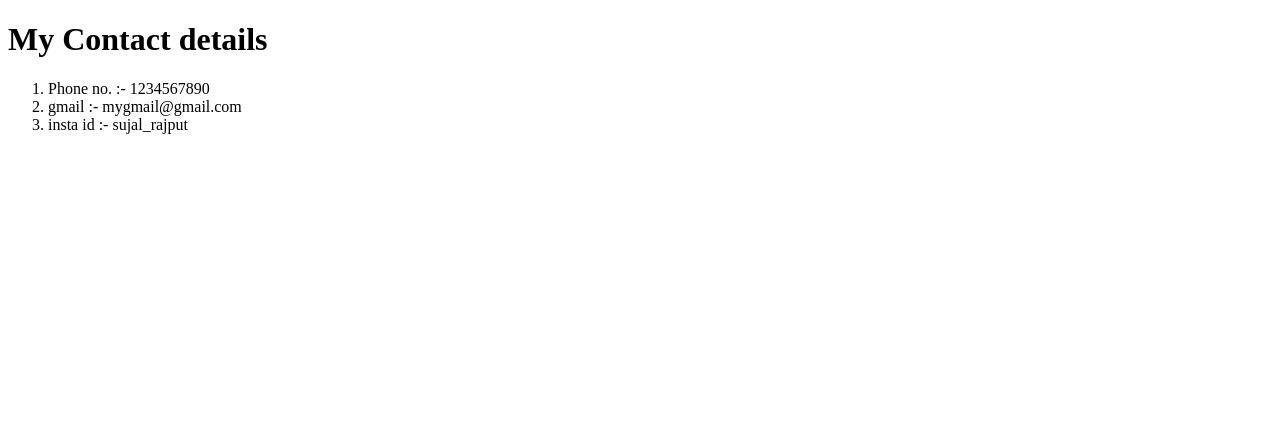
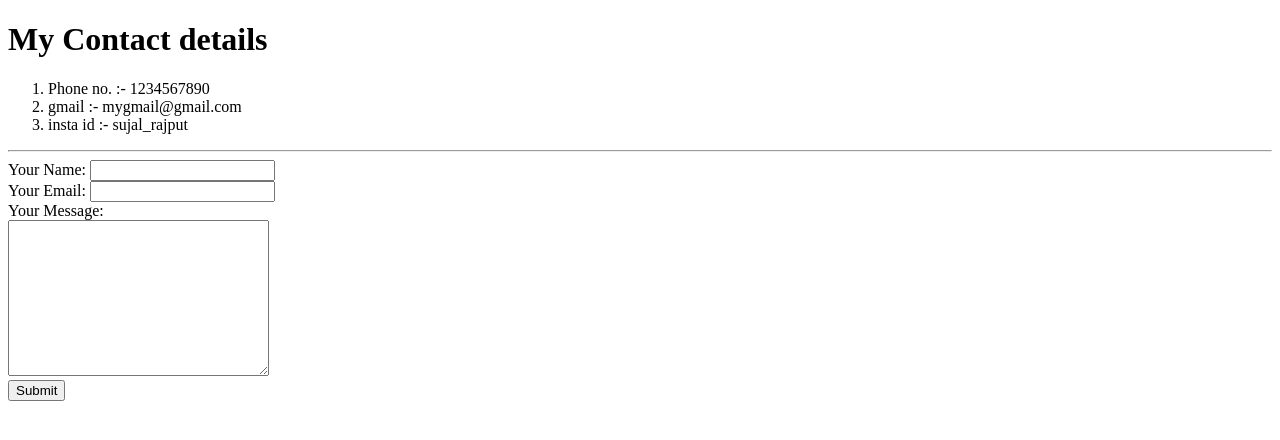
Before and after one commit to Sujal-web/cv, a plain HTML site: page contact-me.html in a window 1280 px wide. Drawn offline with Linux system fonts and the light colour scheme.

Commit message:
Add initial cv website files

```diff
--- a/contact-me.html
+++ b/contact-me.html
@@ -12,6 +12,16 @@
         <li>gmail     :- mygmail@gmail.com</li>
         <li>insta id  :- sujal_rajput</li>
     </ol>
+    <hr>
+    <form action="mailto:9457166@gmail.com" method="POST" enctype="text/plain">
+        <label>Your Name:</label>
+        <input type="text" name="YourName" id=""><br>
+        <label>Your Email:</label>
+        <input type="email" name="YourEmail" id=""><br>
+        <label>Your Message:</label><br>
+        <textarea name="YourMessage" id="" cols="30" rows="10"></textarea><br>
+        <input type="submit" name="" id="">
+    </form>
 
 </body>
 </html>
```
